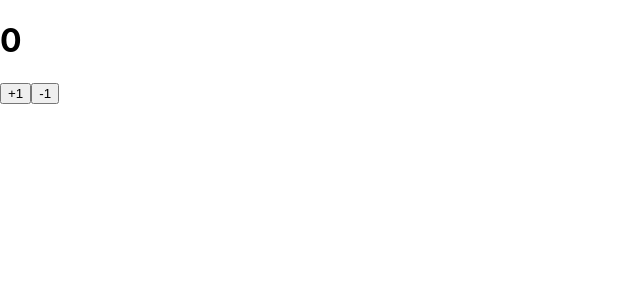
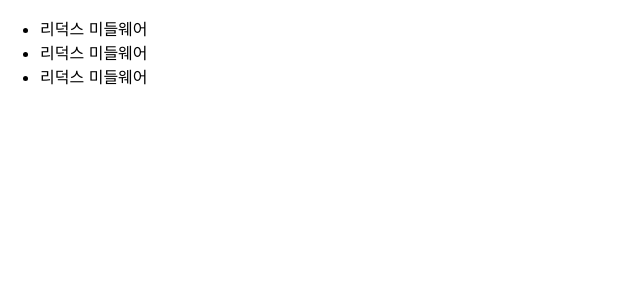
Before and after one commit to hackertaco/practice-2, a React (Create React App) app: page / in a window 1280 px wide. Shown: the top 300 px of the page, without its empty margins (0-640 px from the left). Built offline with nearby package versions, Linux system fonts and the light colour scheme.

Commit message:
feat :⚡apply redux to react component

```diff
--- a/src/App.js
+++ b/src/App.js
@@ -1,7 +1,7 @@
 import React from "react";
-import CounterContainer from "./containers/CounterContainer";
+import PostListContainer from "./containers/PostListContainer";
 function App() {
-  return <CounterContainer />;
+  return <PostListContainer />;
 }
 
 export default App;
--- /dev/null
+++ b/src/components/PostList.js
@@ -0,0 +1,13 @@
+import React from "react";
+
+function PostList({ posts }) {
+  return (
+    <ul>
+      {posts.map((post) => (
+        <li key={post.id}>{post.title}</li>
+      ))}
+    </ul>
+  );
+}
+
+export default PostList;
--- /dev/null
+++ b/src/containers/PostListContainer.js
@@ -0,0 +1,18 @@
+import React, { useEffect } from "react";
+import { useSelector, useDispatch } from "react-redux";
+import { getPosts } from "../modules/posts";
+import PostList from "../components/PostList";
+
+function PostListContainer() {
+  const { data, loading, error } = useSelector((store) => store.posts.posts);
+  const dispatch = useDispatch();
+  useEffect(() => {
+    dispatch(getPosts());
+  }, [dispatch]);
+  if (loading) return <div>로딩중...</div>;
+  if (error) return <div>에러발생 !</div>;
+  if (!data) return null;
+  return <PostList posts={data} />;
+}
+
+export default PostListContainer;
```
